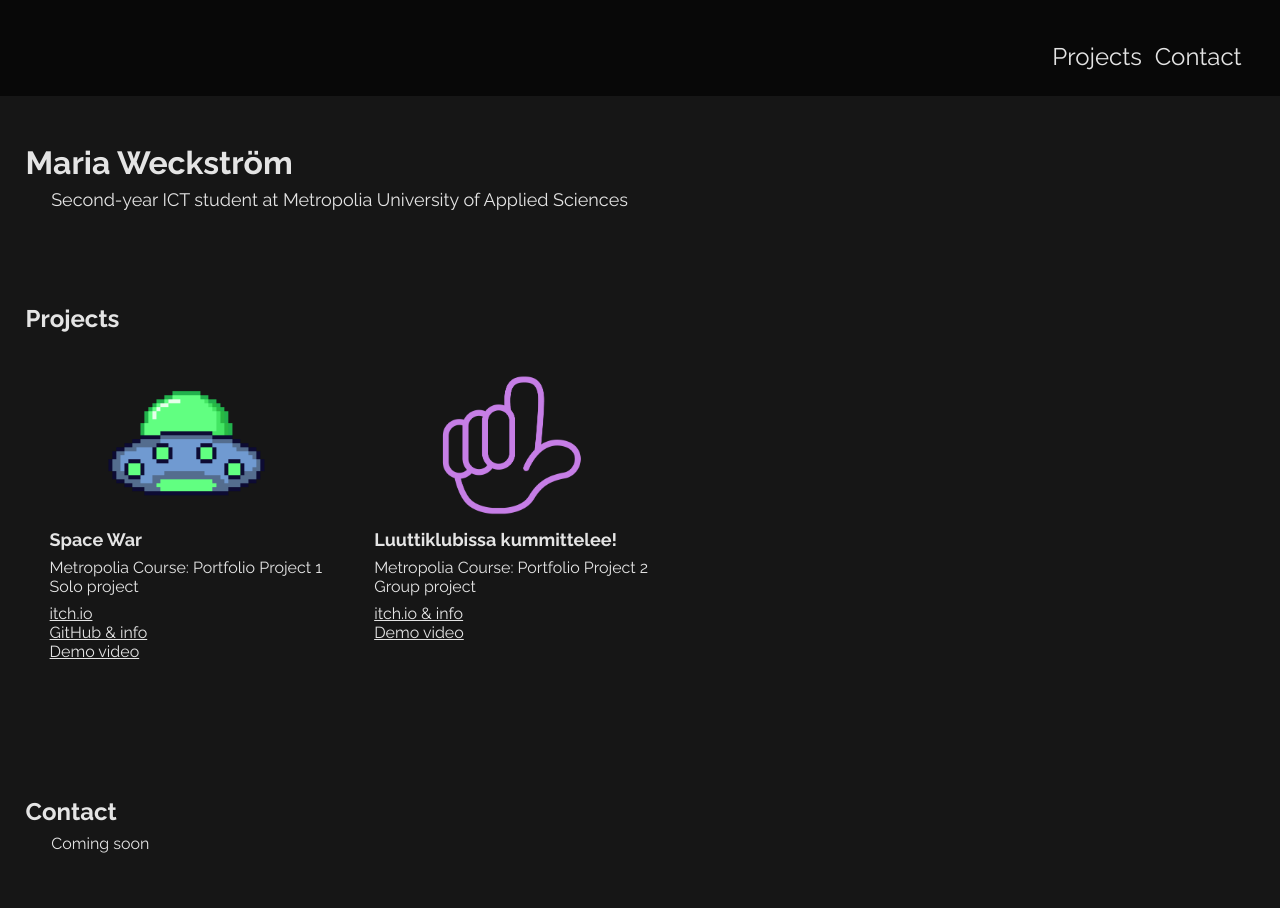
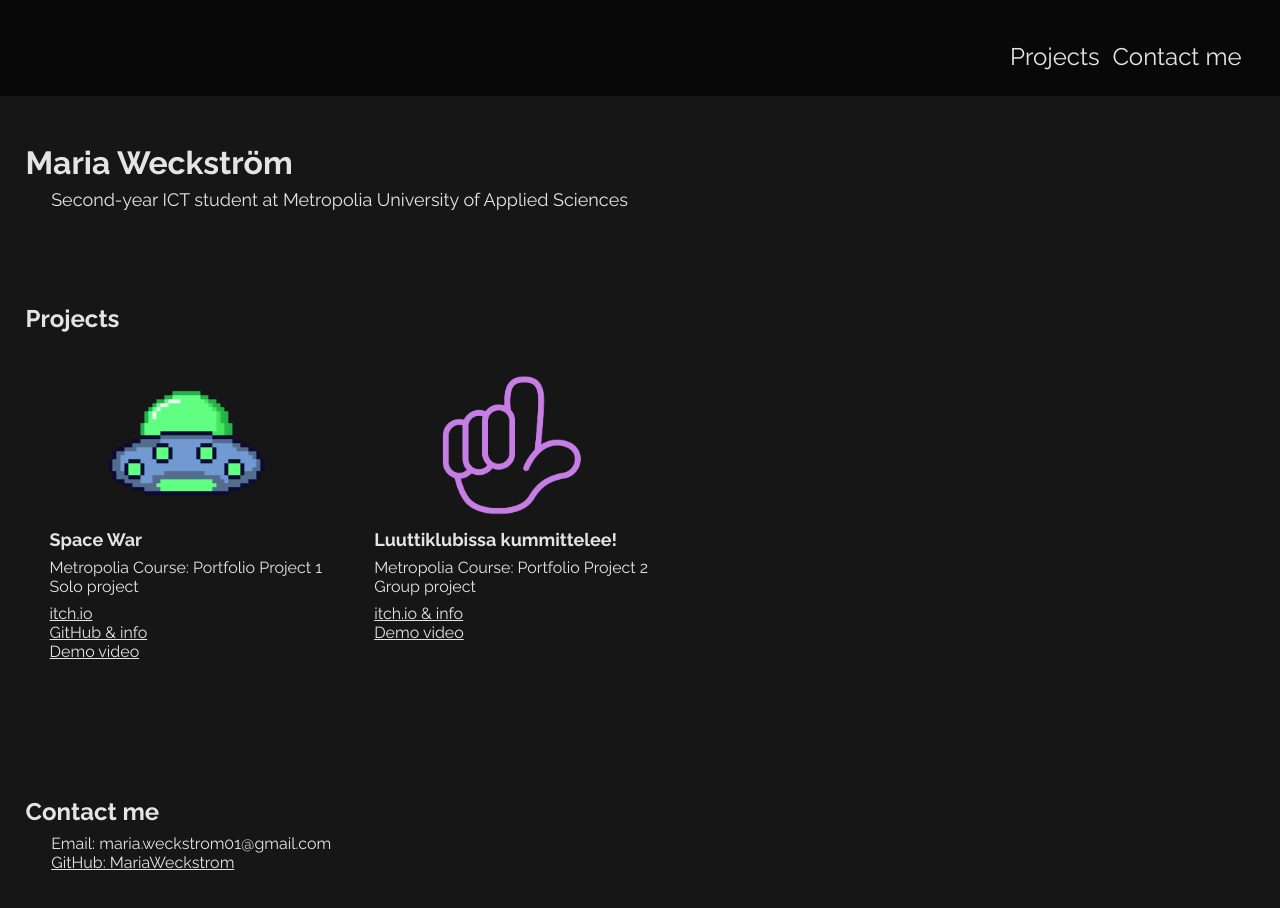
Before and after one commit to MariaWeckstrom/github-portfolio, a plain HTML site: page index.html in a window 1280 px wide. Drawn offline with Linux system fonts and the light colour scheme.

Commit message:
add contacts

```diff
--- a/index.html
+++ b/index.html
@@ -9,7 +9,7 @@
         <h1></h1>
         <nav>
             <a href="#projects">Projects</a>
-            <a href="#contact">Contact</a>
+            <a href="#contacts">Contact me</a>
         </nav>
     </header>
 
@@ -47,10 +47,11 @@
         </div>
     </section>
 
-    <section id = "contact">
-        <h1>Contact</h1>
+    <section id = "contacts">
+        <h1>Contact me</h1>
         <p>
-            Coming soon
+            <p>Email: maria.weckstrom01@gmail.com</p>
+            <a href="https://github.com/MariaWeckstrom">GitHub: MariaWeckstrom</a>
         </p>
     </section>
 
--- a/style.css
+++ b/style.css
@@ -39,7 +39,7 @@ nav{
 
 #home,
 #projects,
-#contact{
+#contacts{
   margin-left: 2vw;
   p{
     margin-left: 2vw;
@@ -47,8 +47,11 @@ nav{
 }
 
 #home,
-#contact{
+#contacts{
   min-height: 20vh;
+  a{
+    margin-left: 2vw;
+  }
 }
 
 
```
